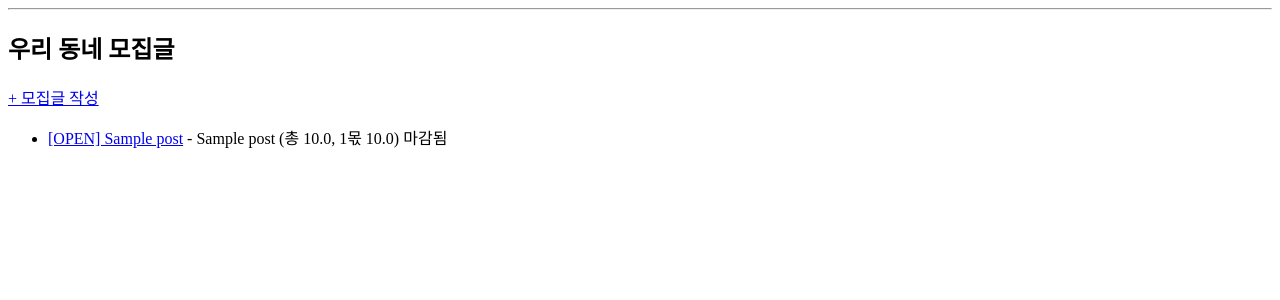
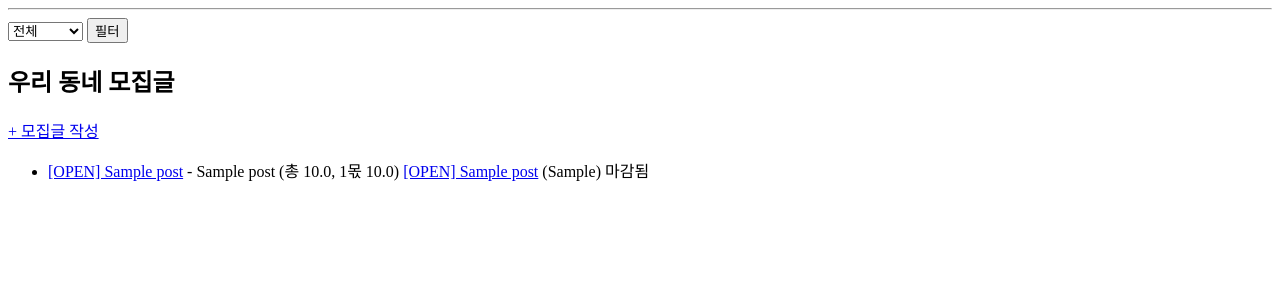
Before and after one commit to Kimminji021217/local_split_market, a Flask app: page /posts/ in a window 1280 px wide. Shown: the part 32-332 px from the top of the page. Run offline with Flask 3, Linux system fonts and the light colour scheme; a user stored in the database is signed in; data comes from the database, SQL or seed files in the repository; both versions use the stored data as it was after the commit; tables that the repository leaves empty hold one stand-in row (values such as "Sample post").

Commit message:
Add post categories

```diff
--- a/app/models.py
+++ b/app/models.py
@@ -52,6 +52,7 @@ class Post(db.Model):
     id = db.Column(db.Integer, primary_key=True)
     author_id = db.Column(db.Integer, db.ForeignKey("users.id"), nullable=False)
     neighborhood_id = db.Column(db.Integer, db.ForeignKey("neighborhoods.id"), nullable=False)
+    category = db.Column(db.String(30), nullable=False, default="MART")
 
     title = db.Column(db.String(200), nullable=False)
     item_name = db.Column(db.String(100), nullable=False)
--- a/app/posts/routes.py
+++ b/app/posts/routes.py
@@ -13,10 +13,14 @@ def list_posts():
     if not nid:
         return redirect(url_for("main.profile"))
 
-    posts = Post.query.filter_by(neighborhood_id=nid) \
-                      .order_by(Post.created_at.desc()).all()
-    return render_template("posts/list.html", posts=posts)
+    category = request.args.get("category", "").strip()  # "", "MART", "DELIVERY", "ETC"
 
+    q = Post.query.filter_by(neighborhood_id=nid)
+    if category in ("MART", "DELIVERY", "ETC"):
+        q = q.filter_by(category=category)
+
+    posts = q.order_by(Post.created_at.desc()).all()
+    return render_template("posts/list.html", posts=posts, category=category)
 
 @bp.route("/new", methods=["GET", "POST"])
 @login_required
@@ -24,6 +28,10 @@ def create_post():
     nid = current_user.primary_neighborhood_id()
     if not nid:
         return redirect(url_for("main.choose_neighborhood"))
+
+    category = request.form.get("category", "MART").strip()
+    if category not in ("MART", "DELIVERY", "ETC"):
+        category = "ETC"
 
     if request.method == "POST":
         title = request.form.get("title", "").strip()
@@ -59,6 +67,7 @@ def create_post():
             neighborhood_id=nid,
             title=title,
             item_name=item_name,
+            category=category,
             total_qty=total_qty_f,
             unit_qty=unit_qty_f,
             deadline=deadline,
--- a/app/templates/posts/detail.html
+++ b/app/templates/posts/detail.html
@@ -3,6 +3,7 @@
 <h2>{{ post.title }}</h2>
 
 <p><b>품목:</b> {{ post.item_name }}</p>
+<p><b>분류:</b> {{ post.category }}</p>
 <p><b>상태:</b> {{ post.status }}</p>
 <p><b>총량:</b> {{ post.total_qty }}</p>
 <p><b>1몫:</b> {{ post.unit_qty }}</p>
--- a/app/templates/posts/list.html
+++ b/app/templates/posts/list.html
@@ -1,5 +1,16 @@
 {% extends "base.html" %}
 {% block content %}
+
+<form method="get" action="/posts/">
+  <select name="category">
+    <option value="" {% if not category %}selected{% endif %}>전체</option>
+    <option value="MART" {% if category=="MART" %}selected{% endif %}>마트 소분</option>
+    <option value="DELIVERY" {% if category=="DELIVERY" %}selected{% endif %}>배달 소분</option>
+    <option value="ETC" {% if category=="ETC" %}selected{% endif %}>기타</option>
+  </select>
+  <button type="submit">필터</button>
+</form>
+
 <h2>우리 동네 모집글</h2>
 
 <p><a href="/posts/new">+ 모집글 작성</a></p>
@@ -13,6 +24,9 @@
         <a href="/posts/{{ p.id }}">[{{ p.status }}] {{ p.title }}</a>
         - {{ p.item_name }} (총 {{ p.total_qty }}, 1몫 {{ p.unit_qty }})
 
+        <a href="/posts/{{ p.id }}">[{{ p.status }}] {{ p.title }}</a>
+        <span>({{ p.category }})</span>
+
         {% set badge = deadline_badge(p.deadline) %}
         {% if badge %}
           <span class="badge">{{ badge }}</span>
```
Also changed, not shown: app/templates/posts/new.html (+7 -0 lines), instance/app.db.
